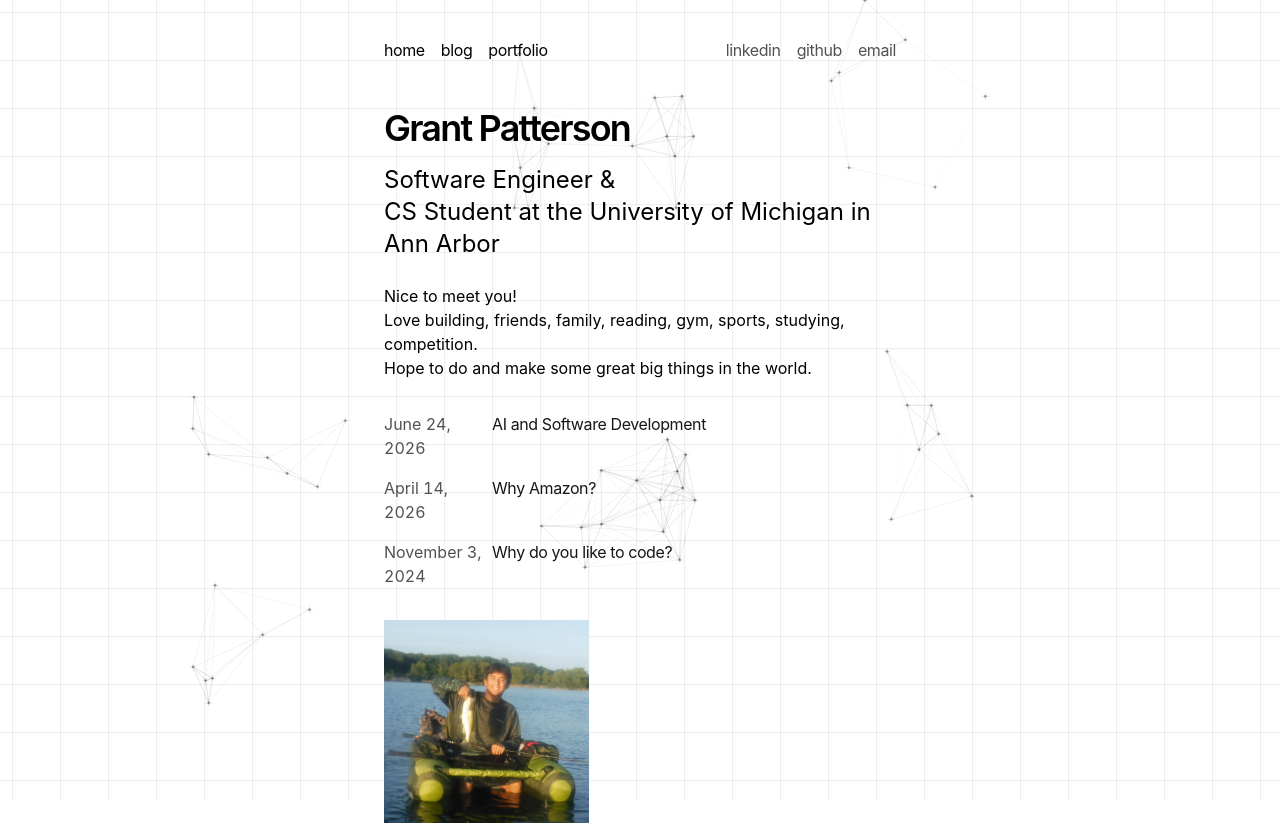
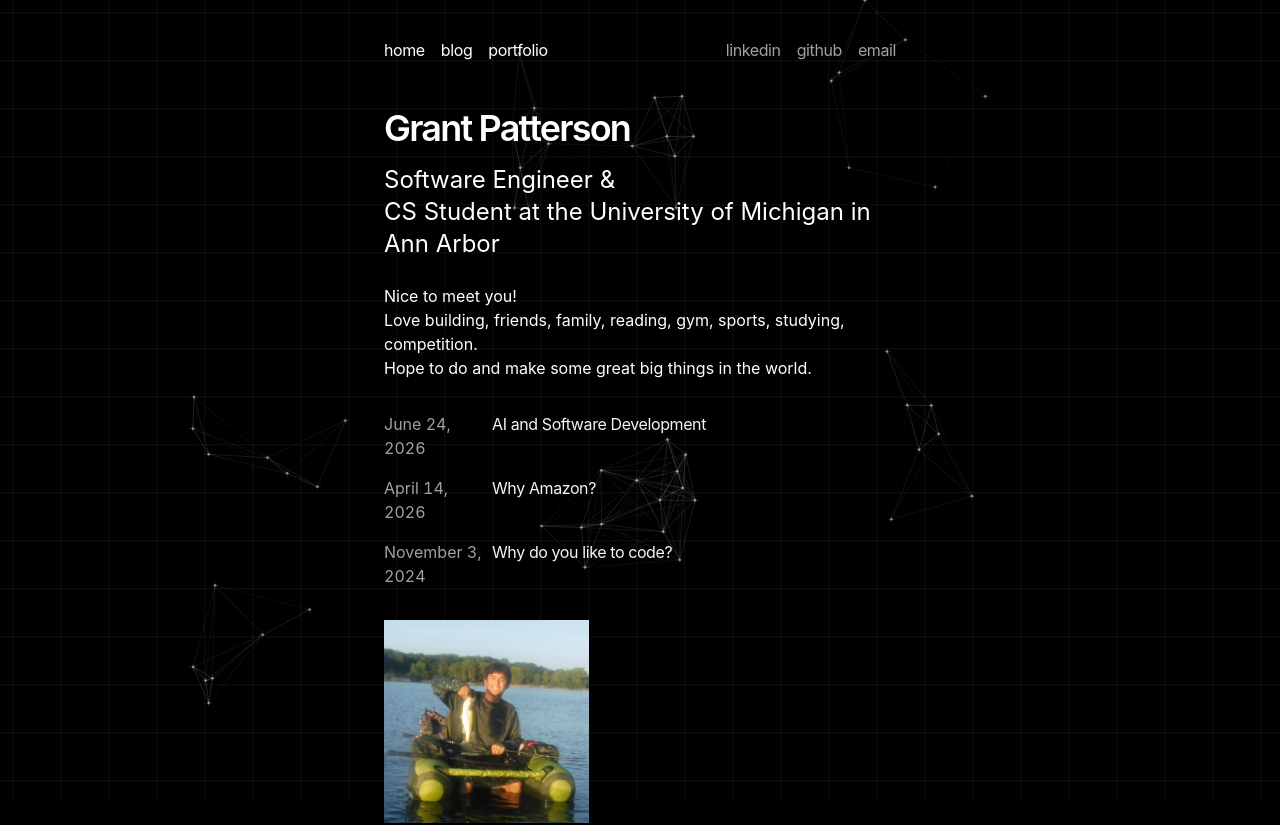
Before and after one commit to pattersongrant/personal-site, a Next.js app in the folder my-sitev2/: page / in a window 1280 px wide. Shown: the top 825 px of the page. Built offline with nearby package versions, Linux system fonts and the light colour scheme.

Commit message:
force dark mode

```diff
--- a/my-sitev2/app/components/tech-background.tsx
+++ b/my-sitev2/app/components/tech-background.tsx
@@ -29,13 +29,6 @@ const MOUSE_RADIUS = 140
 const MOUSE_FORCE = 0.05
 const MAX_VELOCITY = 1.35
 
-const LIGHT_PALETTE: ThemePalette = {
-  rgb: '0, 0, 0',
-  lineStrength: 0.14,
-  particleFill: 0.34,
-  particleStroke: 0.09,
-}
-
 const DARK_PALETTE: ThemePalette = {
   rgb: '255, 255, 255',
   lineStrength: 0.17,
@@ -63,7 +56,6 @@ export function TechBackground() {
 
     const isCoarsePointer = window.matchMedia('(pointer: coarse)').matches
     const allowPointerInteraction = !isCoarsePointer
-    const colorSchemeQuery = window.matchMedia('(prefers-color-scheme: dark)')
 
     let animationId = 0
     let particles: Particle[] = []
@@ -71,7 +63,7 @@ export function TechBackground() {
     let lastWidth = 0
     let lastHeight = 0
     let resizeTimeout: ReturnType<typeof setTimeout> | undefined
-    let palette = colorSchemeQuery.matches ? DARK_PALETTE : LIGHT_PALETTE
+    const palette = DARK_PALETTE
     let simulationWidth = window.innerWidth
     let simulationHeight = window.innerHeight
 
@@ -344,10 +336,6 @@ export function TechBackground() {
       }
     }
 
-    const onColorSchemeChange = (event: MediaQueryListEvent) => {
-      palette = event.matches ? DARK_PALETTE : LIGHT_PALETTE
-    }
-
     resizeCanvas()
     initParticles()
     lastWidth = window.innerWidth
@@ -355,7 +343,6 @@ export function TechBackground() {
     draw()
 
     window.addEventListener('resize', handleResize)
-    colorSchemeQuery.addEventListener('change', onColorSchemeChange)
     if (allowPointerInteraction) {
       window.addEventListener('mousemove', onMouseMove)
       document.documentElement.addEventListener('mouseleave', onMouseLeave)
@@ -365,7 +352,6 @@ export function TechBackground() {
       cancelAnimationFrame(animationId)
       if (resizeTimeout) clearTimeout(resizeTimeout)
       window.removeEventListener('resize', handleResize)
-      colorSchemeQuery.removeEventListener('change', onColorSchemeChange)
       window.removeEventListener('mousemove', onMouseMove)
       document.documentElement.removeEventListener('mouseleave', onMouseLeave)
     }
--- a/my-sitev2/app/global.css
+++ b/my-sitev2/app/global.css
@@ -1,4 +1,7 @@
 @import 'tailwindcss';
+
+/* Force dark mode regardless of system preference */
+@custom-variant dark (&:where(.dark, .dark *));
 
 ::selection {
   background-color: #47a3f3;
@@ -6,30 +9,19 @@
 }
 
 :root {
-  --sh-class: #2d5e9d;
-  --sh-identifier: #354150;
+  --sh-class: #4c97f8;
+  --sh-identifier: white;
   --sh-sign: #8996a3;
-  --sh-string: #007f7a;
-  --sh-keyword: #e02518;
+  --sh-string: #0fa295;
+  --sh-keyword: #f47067;
   --sh-comment: #a19595;
   --sh-jsxliterals: #6266d1;
   --sh-property: #e25a1c;
   --sh-entity: #e25a1c;
 }
 
-@media (prefers-color-scheme: dark) {
-  :root {
-    --sh-class: #4c97f8;
-    --sh-identifier: white;
-    --sh-keyword: #f47067;
-    --sh-string: #0fa295;
-  }
-  html {
-    color-scheme: dark;
-  }
-}
-
 html {
+  color-scheme: dark;
   overflow-x: clip;
 }
 
@@ -43,37 +35,20 @@ html {
 }
 
 .tech-bg-grid {
-  background-color: #fff;
+  background-color: #000;
   background-image:
-    linear-gradient(rgba(0, 0, 0, 0.075) 1px, transparent 1px),
-    linear-gradient(90deg, rgba(0, 0, 0, 0.075) 1px, transparent 1px);
+    linear-gradient(rgba(255, 255, 255, 0.06) 1px, transparent 1px),
+    linear-gradient(90deg, rgba(255, 255, 255, 0.06) 1px, transparent 1px);
   background-size: 48px 48px;
   animation: tech-grid-drift 22s linear infinite;
-}
-
-@media (prefers-color-scheme: dark) {
-  .tech-bg-grid {
-    background-color: #000;
-    background-image:
-      linear-gradient(rgba(255, 255, 255, 0.06) 1px, transparent 1px),
-      linear-gradient(90deg, rgba(255, 255, 255, 0.06) 1px, transparent 1px);
-  }
 }
 
 @media (max-width: 639px) {
   .tech-bg-grid {
     background-image:
-      linear-gradient(rgba(0, 0, 0, 0.09) 1px, transparent 1px),
-      linear-gradient(90deg, rgba(0, 0, 0, 0.09) 1px, transparent 1px);
-    animation-duration: 40s;
-  }
-}
-
-@media (max-width: 639px) and (prefers-color-scheme: dark) {
-  .tech-bg-grid {
-    background-image:
       linear-gradient(rgba(255, 255, 255, 0.075) 1px, transparent 1px),
       linear-gradient(90deg, rgba(255, 255, 255, 0.075) 1px, transparent 1px);
+    animation-duration: 40s;
   }
 }
 
--- a/my-sitev2/app/layout.tsx
+++ b/my-sitev2/app/layout.tsx
@@ -48,7 +48,7 @@ export default function RootLayout({
   return (
     <html
       lang="en"
-      className={cx('text-black bg-white dark:text-white dark:bg-black')}
+      className={cx('dark text-white bg-black')}
     >
       <head>
         <link rel="icon" href="/favicon.ico" type="image/x-icon" />
```
